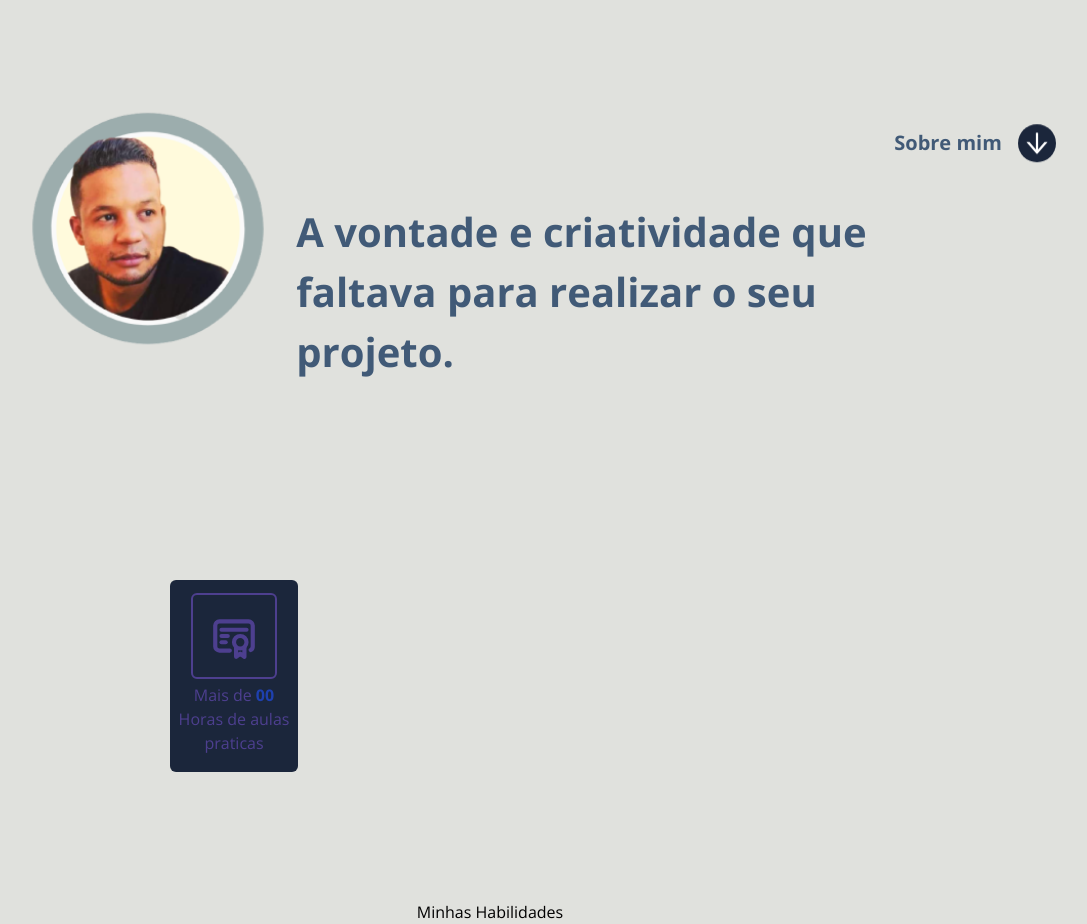
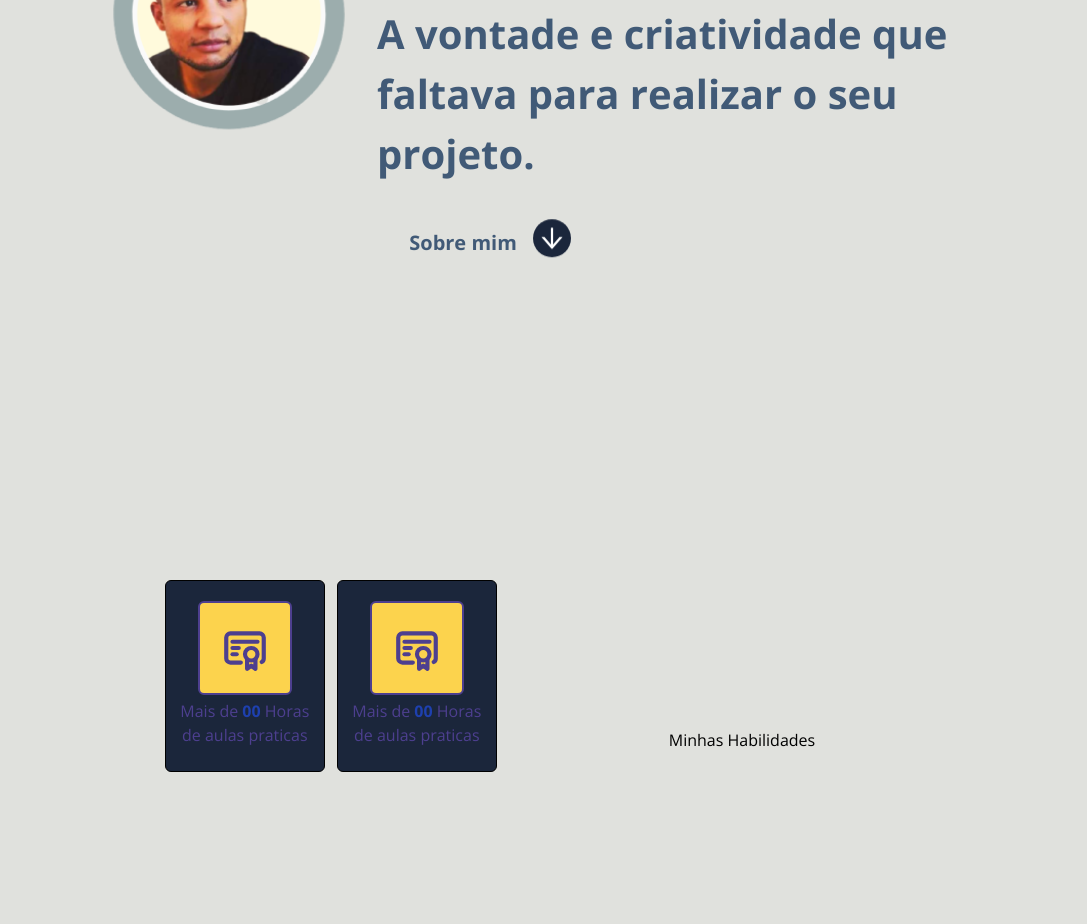
Before and after one commit to Danielsilverio81/portifolio_in_react, a React (Vite) app: page /about in a window 1280 px wide. Shown: the part 300-1224 px from the top of the page, without its empty margins (150-1237 px from the left). After the commit the page ends 1200 px from the top, so only its background shows below. Built offline with nearby package versions, Linux system fonts and the light colour scheme.

Commit message:
task : fix hero content and add cards

```diff
--- a/index.html
+++ b/index.html
@@ -9,7 +9,7 @@
     <meta name="viewport" content="width=device-width, initial-scale=1.0" />
     <title>Portifolio DanielSdev</title>
   </head>
-  <body class="box-border bg-lightBg dark:bg-mode duration-500 font-openSans min-h-full">
+  <body class="box-border transition-colors bg-lightBg dark:bg-mode duration-500 font-openSans min-h-full">
     <div id="root"></div>
     <script type="module" src="/src/main.jsx"></script>
   </body>
--- a/src/components/Home/ChoiceThemeBtn.jsx
+++ b/src/components/Home/ChoiceThemeBtn.jsx
@@ -36,7 +36,7 @@ export default function ChoiceThemeBtn() {
         <img className="w-4 h-4" src={sun} alt="" />
           <button className={`
           bg-lightBg w-4 h-4 rounded-full pointer-events-none  absolute z-10
-          ${darkMode ? 'translate-x-7': 'transform-none'} duration-50000
+          ${darkMode ? 'translate-x-7': 'transform-none'} duration-100
             `}
           >
           </button>
--- a/src/routers/About.jsx
+++ b/src/routers/About.jsx
@@ -2,25 +2,31 @@ import { AiOutlineArrowDown } from "react-icons/ai";
 import { TbCertificate } from "react-icons/tb";
 import photo from "./../assets/images/DanielPerfil.png";
 
-const hoverLinkCard = 'hover:scale-110 hover:text-teal-900 hover:rotate-1 hover:[box-shadow:_4px_4px_4px_#4D3F8F]';
-
+const hoverLinkCard = 'hover:scale-110 hover:text-black hover:rotate-1 hover:[box-shadow:_4px_4px_4px_#4D3F8F]';
+const cardStyle = `w-40 h-48 text-linkColor mb-32 grid place-content-center bg-bgCardImage
+dark:bg-teal-200 rounded-md transition-colors ${hoverLinkCard} border border-black`
 export default function About() {
   return (
-    <section className="containerv flex sm:flex-col items-center justify-center">
+    <section className="container flex sm:flex-wrap items-center justify-center">
       <div className="
-      flex flex-wrap items-center justify-center w-full min-h-screen
+       w-full min-h-screen
       ">
       <div className="
-        w-1/4 mt-10 md:mt-0 xl:mt-16 md:w-64 md:h-64 md:ml-24
+       flex sm:flex-col md:flex-row items-center justify-center
       ">
-        <img className="w-full" src={photo} alt="" />
+        <div className="
+          w-1/4 h-auto xl:mt-16 md:w-64 md:ml-24
+        ">
+          <img className="w-full" src={photo} alt="" />
+        </div>
+          <p className="
+          font-bold text-[40px] text-fontColor dark:text-lightBg w-[598px]
+          ml-5 mt-8 md:mt-36 xl:mt-56
+          ">
+            A vontade e criatividade que faltava para realizar o seu projeto.
+          </p>
       </div>
-        <p className="
-        font-bold text-[40px] text-fontColor dark:text-lightBg w-[598px] ml-5 md:mt-36 xl:mt-56
-        ">
-          A vontade e criatividade que faltava para realizar o seu projeto.
-        </p>
-      <div className="flex  mb-16">
+      <div className="flex items-center justify-center mt-10 mb-16">
         <span className="text-xl font-bold mr-4 text-fontColor  dark:text-lightBg">
           Sobre mim
         </span>
@@ -33,14 +39,27 @@ export default function About() {
       </div>
       </div>
       <div className="
-      grid grid-rows-1 grid-cols-3 gap-3 w-2/4
+      grid grid-rows-1 grid-cols-3 gap-3 place-content-center
       ">
         <div className={`
-        w-32 h-48 text-linkColor mb-32 grid place-content-center bg-bgCardImage
-         dark:bg-teal-200 rounded-md ${hoverLinkCard}
+        ${cardStyle}
         `}>
           <div className="
-          w-fit p-4 border-2 border-linkColor dark:border-gray-800 rounded-md mx-auto
+          w-fit bg-amber-300 p-5 border-2 border-linkColor dark:border-gray-800 rounded-md mx-auto
+          ">
+            <TbCertificate size={50} />
+          </div>
+          <p className="
+          text-center p-1
+          ">
+            Mais de <strong className="text-blue-800">00</strong> Horas de aulas praticas
+          </p>
+        </div>
+        <div className={`
+        ${cardStyle}
+        `}>
+          <div className="
+          w-fit bg-amber-300 p-5 border-2 border-linkColor dark:border-gray-800 rounded-md mx-auto
           ">
             <TbCertificate size={50} />
           </div>
@@ -51,7 +70,6 @@ export default function About() {
           </p>
         </div>
         <div></div>
-        <div></div>
       </div>
       <section>
         <h2 className="">Minhas Habilidades</h2>
```
